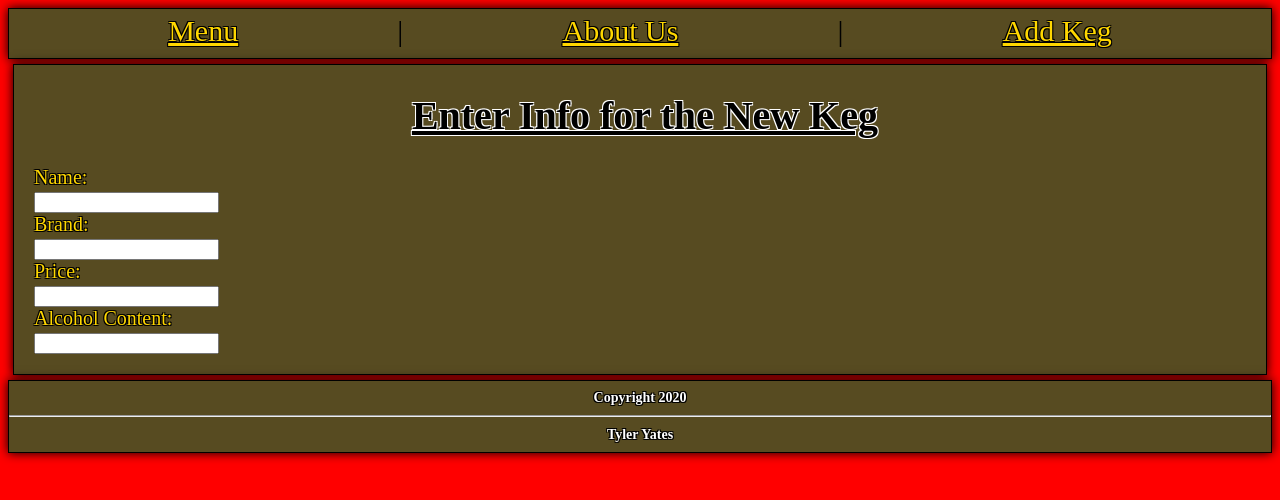
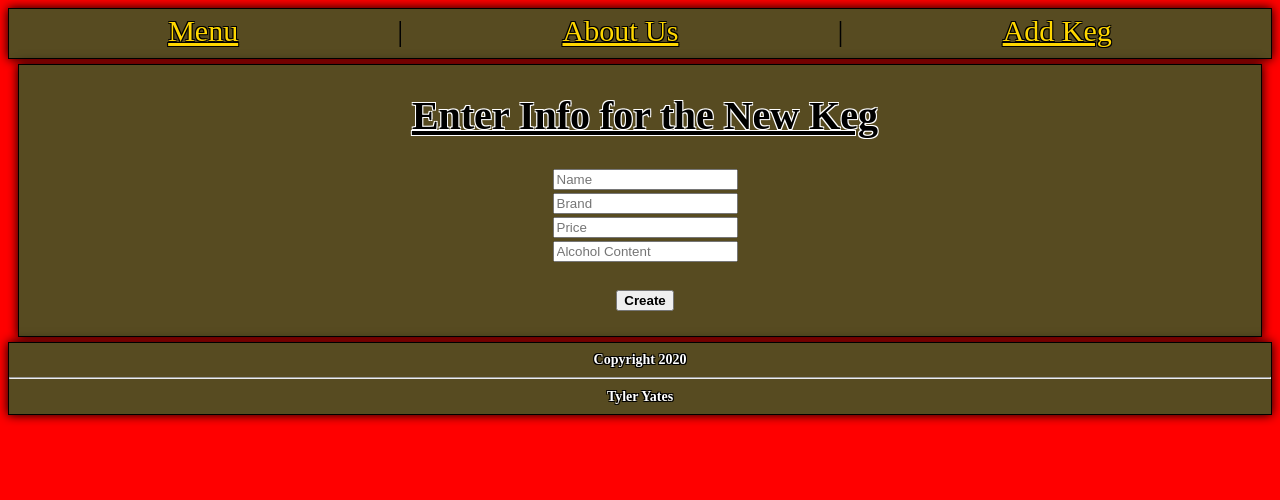
Before and after one commit to YTyler/reactWeek2, a React (Create React App) app: page /#/add in a window 1280 px wide. Shown: the top 500 px of the page. Built offline with nearby package versions, Linux system fonts and the light colour scheme.

Commit message:
add keg form functionality

```diff
--- a/src/App.js
+++ b/src/App.js
@@ -7,7 +7,18 @@ import KegList from './components/KegList.jsx';
 import Home from './components/Home.jsx';
 import { Switch, Route } from 'react-router-dom';
 
-function App() {
+class App extends React.Component {
+  constructor(props) {
+    super(props);
+    this.state = {
+      masterKegList: []
+    };
+  }
+
+
+
+
+  render() {
     return (
       <div className="App">
       <Header/>
@@ -20,5 +31,5 @@ function App() {
       </div>
     );
   }
-
+}
 export default App;
--- a/src/components/Keg.jsx
+++ b/src/components/Keg.jsx
@@ -3,6 +3,7 @@ import React from 'react';
 function Keg() {
   return (
     <div>
+    <h3>I'm a Keg!</h3>
     </div>
   );
 }
--- a/src/components/KegForm.jsx
+++ b/src/components/KegForm.jsx
@@ -1,13 +1,21 @@
 import React from 'react';
 
-function KegForm() {
+
+function KegForm(props) {
+  let _name = null;
+  let _brand = null;
+  let _price = null;
+  let _content = null;
+
   const kegFormStyle = {
     backgroundColor: '#574B21',
-    textAlign: 'left',
+    textAlign: 'center',
     border: '1px solid black',
     boxShadow: '0px 0px 10px black',
     fontSize: '20px',
     margin: '5px',
+    marginRight: '10px',
+    marginLeft: '10px',
     padding: '0px 10px 20px 20px',
     color: 'gold',
     textShadow: '-1px -1px 0 black, 1px -1px 0 black, -1px 1px 0 black, 1px 1px 0 black',
@@ -18,19 +26,29 @@ function KegForm() {
     textAlign: 'center',
     fontSize: '40px'
   }
+  const buttonStyle = {
+    fontWeight: 'bold',
+    margin: '5px',
+  }
+  function handleKegSubmission(e){
+    e.preventDefault();
+    props.createKeg({})
+  }
 
   return (
     <div style={kegFormStyle}>
-      <form>
+      <form onSubmit={handleKegSubmission}>
       <h1 style={titleStyle}><u>Enter Info for the New Keg</u></h1>
-      <label for="name">Name:  </label><br></br>
-      <input type="text" name="name" ></input><br></br>
-      <label for="brand">Brand:</label><br></br>
-      <input type="text" name="brand" ></input><br></br>
-      <label for="price">Price:</label><br></br>
-      <input type="text" name="price" ></input><br></br>
-      <label for="alcohol">Alcohol Content:</label><br></br>
-      <input type="text" name="alcohol" ></input><br></br>
+      <input type="text" placeholder="Name" ref={(input) => {_name = input}} ></input>
+      <br></br>
+      <input type="text" placeholder="Brand" ref={(input) => {_brand = input}}></input>
+      <br></br>
+      <input type="text" placeholder="Price" ref={(input) => {_price = input}}></input>
+      <br></br>
+      <input type="text" placeholder="Alcohol Content" ref={(input) => {_content = input}}></input>
+      <br></br>
+      <br></br>
+      <button type='submit' style={buttonStyle}>Create</button>
       </form>
     </div>
   );
--- a/src/components/KegList.jsx
+++ b/src/components/KegList.jsx
@@ -1,4 +1,5 @@
 import React from 'react';
+
 
 function KegList() {
   const kegListStyle = {
@@ -16,6 +17,7 @@ function KegList() {
   return (
     <div style={kegListStyle}>
     <h1>Keg List</h1>
+
     </div>
   );
 }
```
Lines whose indentation alone changed are shown as unchanged.
